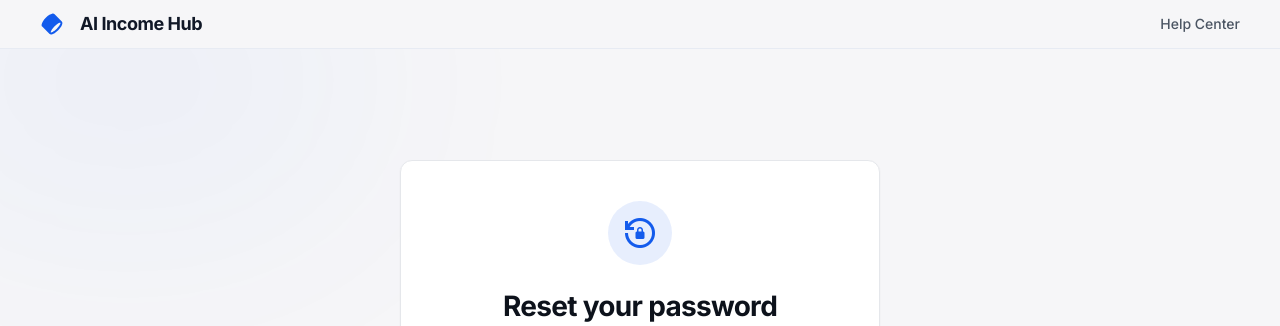
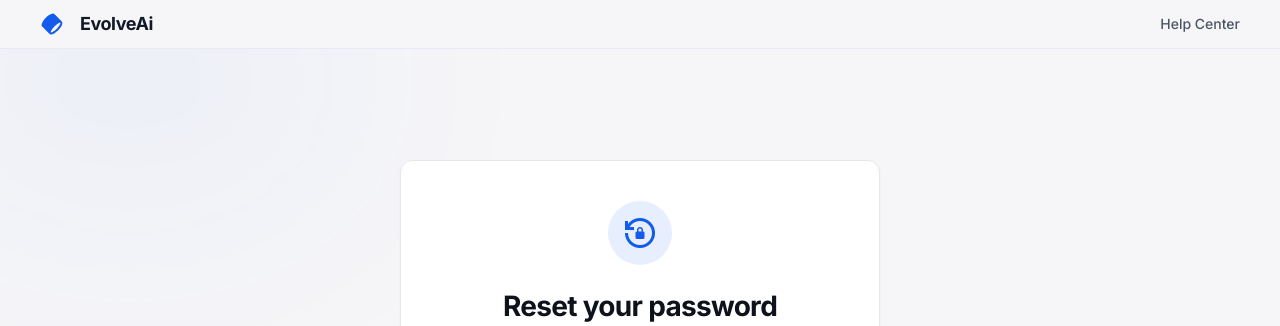
Before and after one commit to bahaztariq/EvolveAi, a PHP site: page /app/Views/auth/email_rein.php in a window 1280 px wide. Shown: the top 326 px of the page. Run offline with PHP 8.4, Linux system fonts and the light colour scheme; some libraries are stand-ins or nearby versions.

Commit message:
ajout aussi de plus des petites modification en views

```diff
--- a/app/Views/auth/email_rein.php
+++ b/app/Views/auth/email_rein.php
@@ -5,7 +5,7 @@
 <head>
     <meta charset="utf-8" />
     <meta content="width=device-width, initial-scale=1.0" name="viewport" />
-    <title>Reset Password - AI Income Hub</title>
+    <title>Reset Password - EvolveAi</title>
     <script src="https://cdn.tailwindcss.com?plugins=forms,container-queries"></script>
     <link href="https://fonts.googleapis.com/css2?family=Material+Symbols+Outlined:wght,FILL@100..700,0..1&amp;display=swap" rel="stylesheet" />
     <link href="https://fonts.googleapis.com/css2?family=Inter:wght@400;500;600;700&amp;display=swap" rel="stylesheet" />
@@ -53,7 +53,7 @@
                     <path clip-rule="evenodd" d="M39.475 21.6262C40.358 21.4363 40.6863 21.5589 40.7581 21.5934C40.7876 21.655 40.8547 21.857 40.8082 22.3336C40.7408 23.0255 40.4502 24.0046 39.8572 25.2301C38.6799 27.6631 36.5085 30.6631 33.5858 33.5858C30.6631 36.5085 27.6632 38.6799 25.2301 39.8572C24.0046 40.4502 23.0255 40.7407 22.3336 40.8082C21.8571 40.8547 21.6551 40.7875 21.5934 40.7581C21.5589 40.6863 21.4363 40.358 21.6262 39.475C21.8562 38.4054 22.4689 36.9657 23.5038 35.2817C24.7575 33.2417 26.5497 30.9744 28.7621 28.762C30.9744 26.5497 33.2417 24.7574 35.2817 23.5037C36.9657 22.4689 38.4054 21.8562 39.475 21.6262ZM4.41189 29.2403L18.7597 43.5881C19.8813 44.7097 21.4027 44.9179 22.7217 44.7893C24.0585 44.659 25.5148 44.1631 26.9723 43.4579C29.9052 42.0387 33.2618 39.5667 36.4142 36.4142C39.5667 33.2618 42.0387 29.9052 43.4579 26.9723C44.1631 25.5148 44.659 24.0585 44.7893 22.7217C44.9179 21.4027 44.7097 19.8813 43.5881 18.7597L29.2403 4.41187C27.8527 3.02428 25.8765 3.02573 24.2861 3.36776C22.6081 3.72863 20.7334 4.58419 18.8396 5.74801C16.4978 7.18716 13.9881 9.18353 11.5858 11.5858C9.18354 13.988 7.18717 16.4978 5.74802 18.8396C4.58421 20.7334 3.72865 22.6081 3.36778 24.2861C3.02574 25.8765 3.02429 27.8527 4.41189 29.2403Z" fill="currentColor" fill-rule="evenodd"></path>
                 </svg>
             </div>
-            <h2 class="text-lg font-bold leading-tight tracking-tight">AI Income Hub</h2>
+            <h2 class="text-lg font-bold leading-tight tracking-tight">EvolveAi</h2>
         </div>
         <div class="flex items-center gap-4">
             <button class="text-sm font-medium text-gray-600 dark:text-gray-300 hover:text-primary">Help Center</button>
--- a/app/Views/auth/forgot_password.php
+++ b/app/Views/auth/forgot_password.php
@@ -5,7 +5,7 @@
 <head>
     <meta charset="utf-8" />
     <meta content="width=device-width, initial-scale=1.0" name="viewport" />
-    <title>Reset Password - AI Income Hub</title>
+    <title>Reset Password - EvolveAi</title>
     <script src="https://cdn.tailwindcss.com?plugins=forms,container-queries"></script>
     <link href="https://fonts.googleapis.com/css2?family=Material+Symbols+Outlined:wght,FILL@100..700,0..1&amp;display=swap" rel="stylesheet" />
     <link href="https://fonts.googleapis.com/css2?family=Inter:wght@400;500;600;700&amp;display=swap" rel="stylesheet" />
@@ -53,7 +53,7 @@
                     <path clip-rule="evenodd" d="M39.475 21.6262C40.358 21.4363 40.6863 21.5589 40.7581 21.5934C40.7876 21.655 40.8547 21.857 40.8082 22.3336C40.7408 23.0255 40.4502 24.0046 39.8572 25.2301C38.6799 27.6631 36.5085 30.6631 33.5858 33.5858C30.6631 36.5085 27.6632 38.6799 25.2301 39.8572C24.0046 40.4502 23.0255 40.7407 22.3336 40.8082C21.8571 40.8547 21.6551 40.7875 21.5934 40.7581C21.5589 40.6863 21.4363 40.358 21.6262 39.475C21.8562 38.4054 22.4689 36.9657 23.5038 35.2817C24.7575 33.2417 26.5497 30.9744 28.7621 28.762C30.9744 26.5497 33.2417 24.7574 35.2817 23.5037C36.9657 22.4689 38.4054 21.8562 39.475 21.6262ZM4.41189 29.2403L18.7597 43.5881C19.8813 44.7097 21.4027 44.9179 22.7217 44.7893C24.0585 44.659 25.5148 44.1631 26.9723 43.4579C29.9052 42.0387 33.2618 39.5667 36.4142 36.4142C39.5667 33.2618 42.0387 29.9052 43.4579 26.9723C44.1631 25.5148 44.659 24.0585 44.7893 22.7217C44.9179 21.4027 44.7097 19.8813 43.5881 18.7597L29.2403 4.41187C27.8527 3.02428 25.8765 3.02573 24.2861 3.36776C22.6081 3.72863 20.7334 4.58419 18.8396 5.74801C16.4978 7.18716 13.9881 9.18353 11.5858 11.5858C9.18354 13.988 7.18717 16.4978 5.74802 18.8396C4.58421 20.7334 3.72865 22.6081 3.36778 24.2861C3.02574 25.8765 3.02429 27.8527 4.41189 29.2403Z" fill="currentColor" fill-rule="evenodd"></path>
                 </svg>
             </div>
-            <h2 class="text-lg font-bold leading-tight tracking-tight">AI Income Hub</h2>
+            <h2 class="text-lg font-bold leading-tight tracking-tight">EvolveAi</h2>
         </div>
         <div class="flex items-center gap-4">
             <button class="text-sm font-medium text-gray-600 dark:text-gray-300 hover:text-primary">Help Center</button>
```
